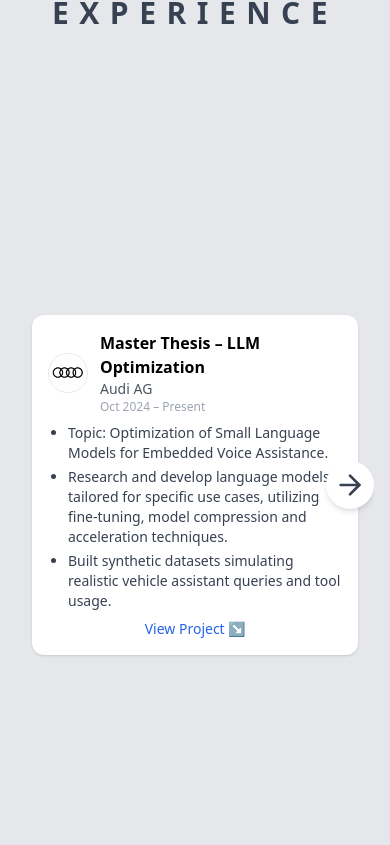
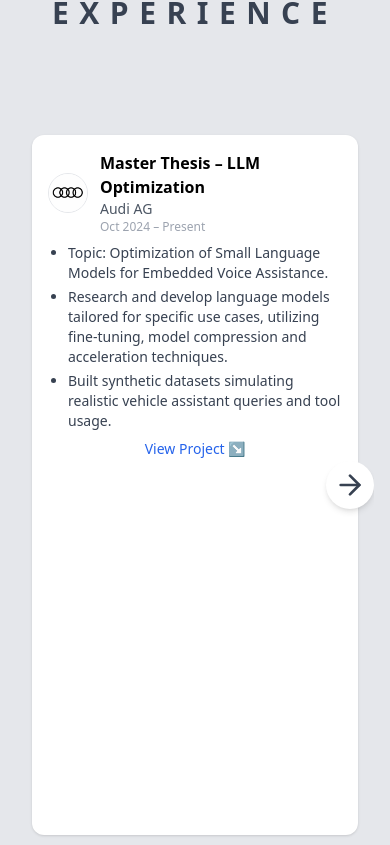
Before and after one commit to RoboMaroof/maroof-portfolio, a Next.js app: page / in a window 390 px wide. Shown: the part 779-1624 px from the top of the page. Built offline with nearby package versions, Linux system fonts and the light colour scheme.

Commit message:
mobile version update

```diff
--- a/app/components/ExperienceSection.js
+++ b/app/components/ExperienceSection.js
@@ -10,9 +10,9 @@ const ExperienceCard = ({ title, company, date, points, projectId, logo }) => (
     whileInView={{ opacity: 1, y: 0 }}
     transition={{ duration: 0.4 }}
     viewport={{ once: true }}
-    className="w-full max-w-md max-h-[80vh] md:max-h-none mx-auto bg-white rounded-xl shadow p-4 flex flex-col flex-shrink-0
-               overflow-y-auto transform transition-all duration-300 scale-95 opacity-60
-               hover:scale-105 hover:opacity-100 hover:z-20 hover:shadow-lg hover:shadow-gray-400 hover:bg-gray-50"
+    className="w-full max-w-md h-[calc(100svh-144px-env(safe-area-inset-bottom))] md:h-auto mx-auto bg-white rounded-xl shadow p-4 flex flex-col
+              transform transition-all duration-300 scale-95 opacity-60
+              hover:scale-105 hover:opacity-100 hover:z-20 hover:shadow-lg hover:shadow-gray-400 hover:bg-gray-50"
   >
     <div className="flex items-center gap-3 mb-2">
       <img
```
